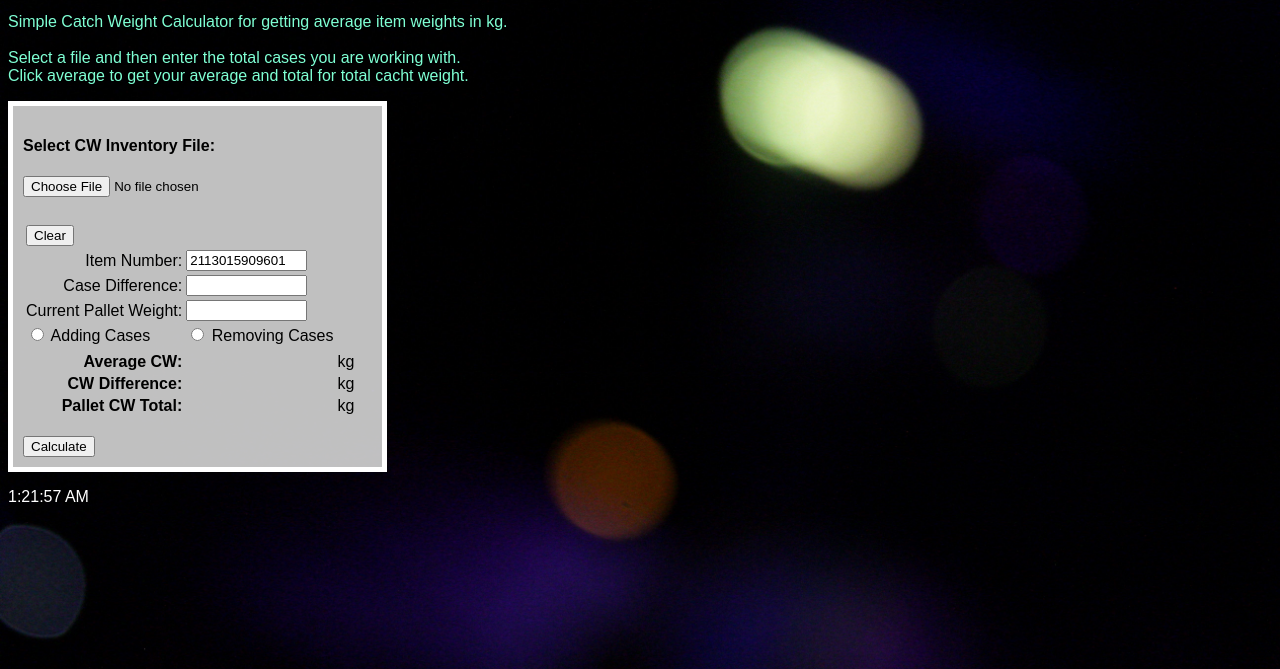
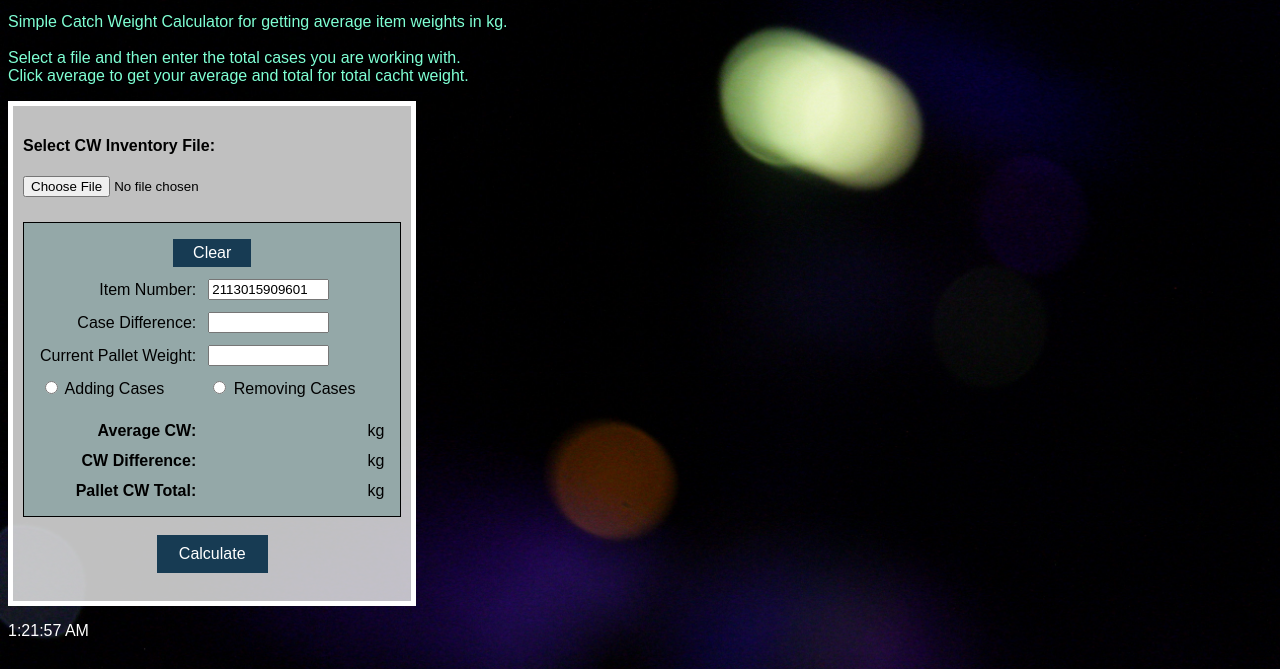
Before and after one commit to PARR0111/nathanparr-net, a plain HTML site: page cwCal.html in a window 1280 px wide. Shown: the part 131-800 px from the top of the page. Drawn offline with nearby package versions, Linux system fonts and the light colour scheme.

Commit message:
Update styles.css

```diff
--- a/styles/styles.css
+++ b/styles/styles.css
@@ -23,13 +23,45 @@ h3 {
 	font-family: Arial;
 	border: 5px solid white;
 	padding: 10px;
-	padding-right: 25px;
+	padding-right: 10px;
 }
 
 .form-div {
 	display: block;
 	margin-left: auto;
 	margin-right: auto;
+}
+
+#resetBtn {
+
+	display: block;
+	margin-left: auto;
+	margin-right: auto;
+	background-color: #173b53; /* Green */
+	border: none;
+	color: white;
+	padding: 5px 20px;
+	text-align: center;
+	text-decoration: none;
+	/*display: inline-block;*/
+	font-size: 16px;
+
+}
+
+#findBtn {
+
+	display: block;
+	margin-left: auto;
+	margin-right: auto;
+	background-color: #173b53; /* Green */
+	border: none;
+	color: white;
+	padding: 10px 22px;
+	text-align: center;
+	text-decoration: none;
+	/*display: inline-block;*/
+	font-size: 16px;
+
 }
 
 .bike-image {
@@ -45,6 +77,14 @@ h3 {
 
 }
 
+#frm1 {
+
+	padding:  10px;
+	border: 1px solid black;
+	border-collapse: collapse;
+	background-color: #94a8a8;
+
+}
 
 
 html {
@@ -81,3 +121,12 @@ html {
 	background-color: #04AA6D;
 	color: white;
   }
+
+  table, th, td {
+	/*
+	border: 1px solid black;
+	*/
+	border-collapse: collapse;
+	padding: 6px;
+
+  }
```
